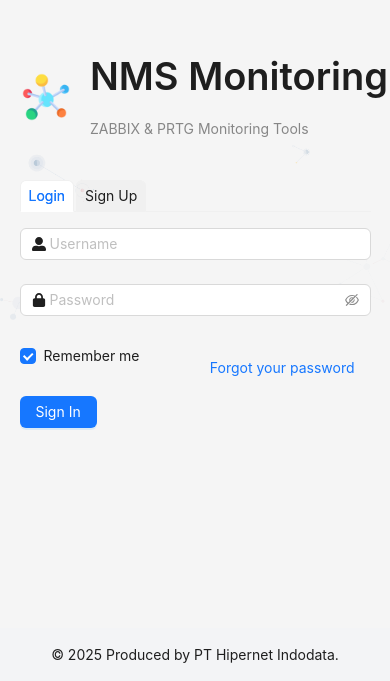
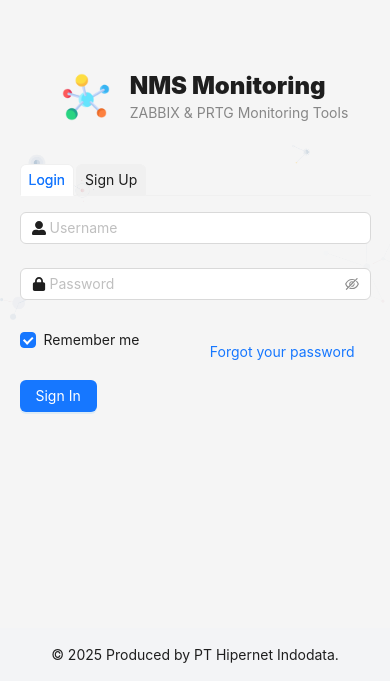
Before and after one commit to rizaru-desu/mns-project, a Next.js app: page / in a window 390 px wide. Shown: the part 163-844 px from the top of the page. Built offline with nearby package versions, Linux system fonts and the light colour scheme.

Commit message:
fix responsive title
1. title size font
2. subtitle size font

```diff
--- a/src/app/page.tsx
+++ b/src/app/page.tsx
@@ -46,8 +46,10 @@
             className="!w-12 !h-12 mx-5"
           />
           <Flex vertical>
-            <Title>NMS Monitoring</Title>
-            <Text type="secondary">ZABBIX & PRTG Monitoring Tools</Text>
+            <span className="text-2xl font-black">NMS Monitoring</span>
+            <Text type="secondary" className="text-md">
+              ZABBIX & PRTG Monitoring Tools
+            </Text>
           </Flex>
         </Flex>
 
```
